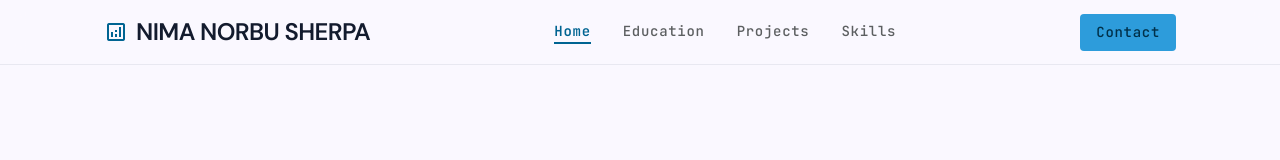
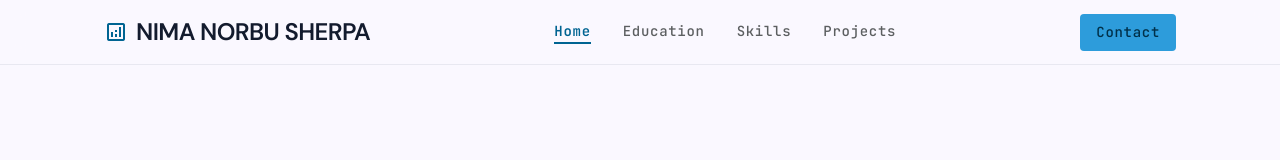
Before and after one commit to Nima-vd/Portfolio, a React (Vite) app: page / in a window 1280 px wide. Shown: the top 160 px of the page. Built offline with nearby package versions, Linux system fonts and the light colour scheme.

Commit message:
fixed skills at 3rd and projects at last in nav bar

```diff
--- a/src/components/Header.jsx
+++ b/src/components/Header.jsx
@@ -3,8 +3,8 @@ import React, { useEffect, useState } from 'react'
 const navItems = [
   { id: 'hero', label: 'Home' },
   { id: 'education', label: 'Education' },
+  { id: 'skills', label: 'Skills' },
   { id: 'projects', label: 'Projects' },
-  { id: 'skills', label: 'Skills' }
 ]
 
 export default function Header() {
```
